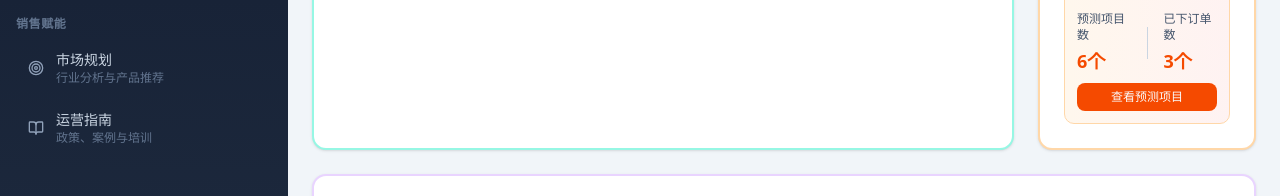
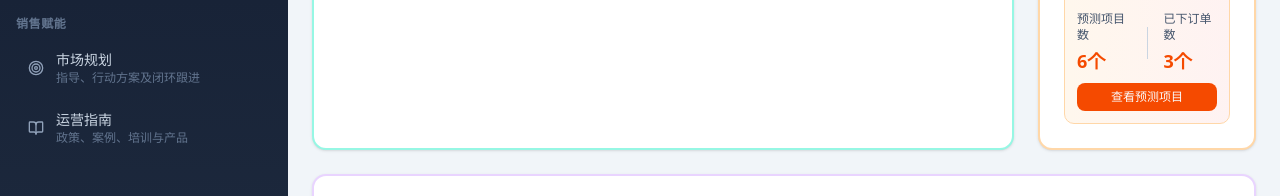
Before and after one commit to navylee1990/coze_mh, a Next.js app: page /dealer-v2 in a window 1280 px wide. Shown: the part 544-740 px from the top of the page. Built offline with nearby package versions, Linux system fonts and the light colour scheme.

Commit message:
refactor: 修改市场规划和运营指南的描述文本

```diff
--- a/src/app/dealer-v2/page.tsx
+++ b/src/app/dealer-v2/page.tsx
@@ -137,8 +137,8 @@ const menuSections = [
   {
     title: '销售赋能',
     items: [
-      { key: 'market' as MenuKey, icon: Target, label: '市场规划', description: '行业分析与产品推荐' },
-      { key: 'guide' as MenuKey, icon: BookOpen, label: '运营指南', description: '政策、案例与培训' }
+      { key: 'market' as MenuKey, icon: Target, label: '市场规划', description: '指导、行动方案及闭环跟进' },
+      { key: 'guide' as MenuKey, icon: BookOpen, label: '运营指南', description: '政策、案例、培训与产品' }
     ]
   }
 ];
@@ -1777,7 +1777,7 @@ export default function DealerPortalV2() {
                     {/* 页面标题 */}
                     <div className="bg-gradient-to-r from-indigo-500 to-purple-500 rounded-xl p-4 text-white">
                       <h2 className="text-xl font-bold mb-1">运营指南</h2>
-                      <p className="text-sm text-indigo-100">政策、案例与培训</p>
+                      <p className="text-sm text-indigo-100">政策、案例、培训与产品</p>
                     </div>
 
                     {/* 政策 */}
```
